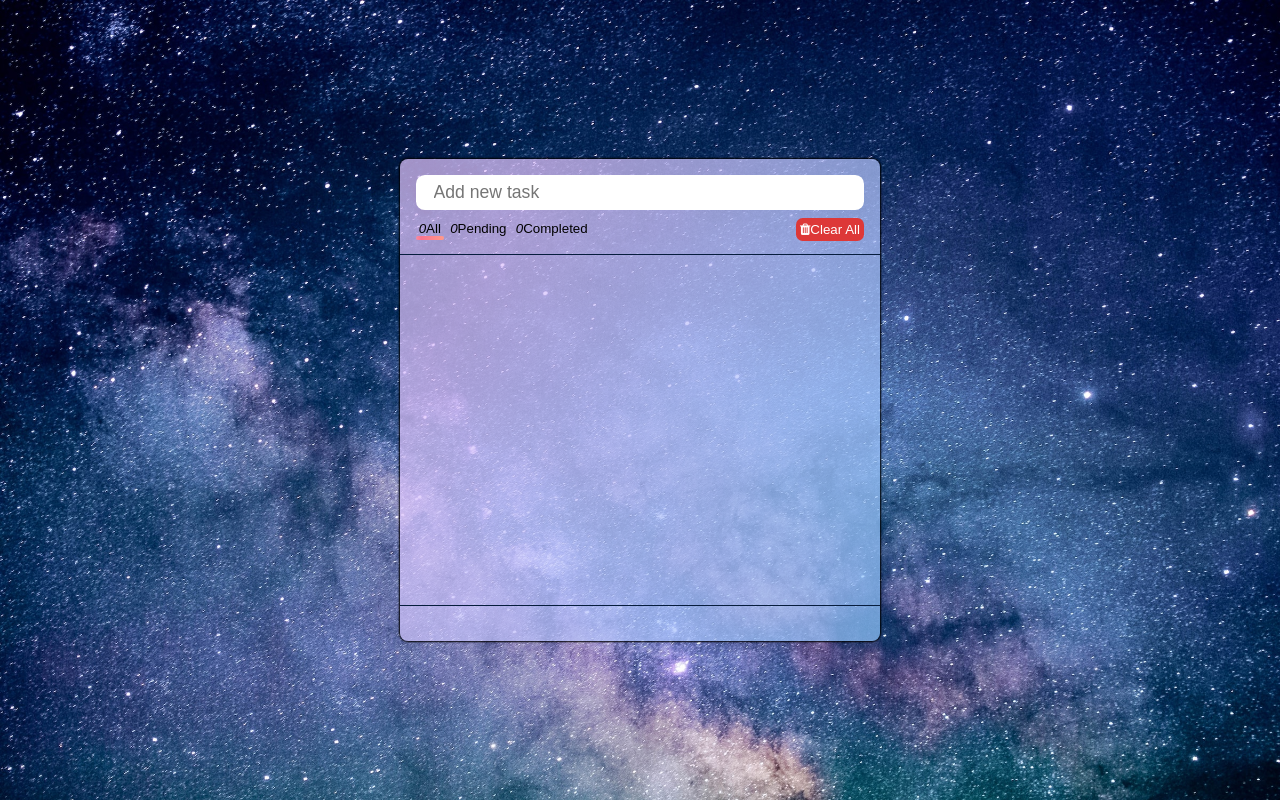
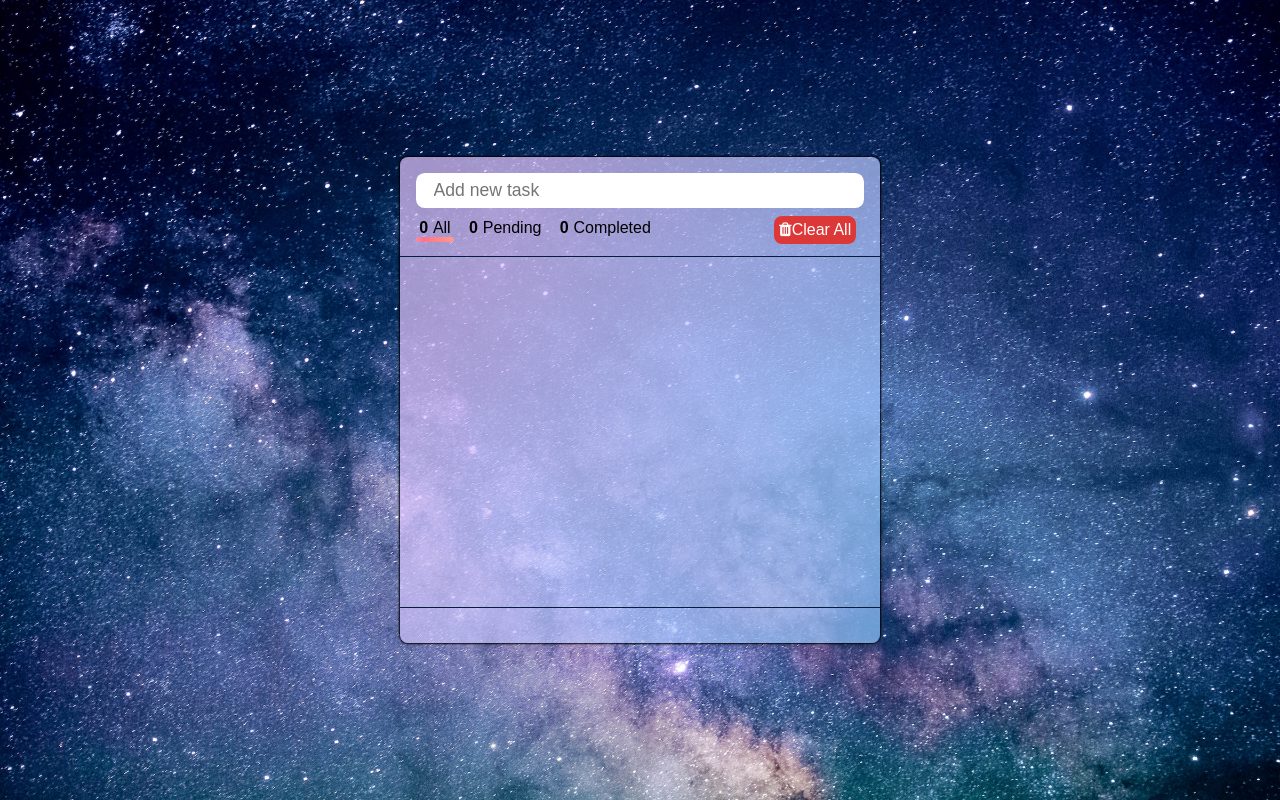
Before and after one commit to lz-coder/simple-todo, a plain HTML site: page index.html in a window 1280 px wide. Drawn offline with Linux system fonts and the light colour scheme.

Commit message:
add .button-counter class

```diff
--- a/css/index.css
+++ b/css/index.css
@@ -47,6 +47,10 @@ body {
     border: none;
     cursor: pointer;
     position: relative;
+    font-size: 1em;
+}
+.button:nth-child(even) {
+    margin: 0 0.5em;
 }
 
 @keyframes activeButton {
@@ -80,6 +84,13 @@ body {
     filter: brightness(150%);
     transform: scale(1.1);
     box-shadow: 0 0 2px 1px #000;
+}
+
+.button-counter {
+    font-size: 1em;
+    font-weight: bold;
+    font-style: normal;
+    margin-right: 0.3em;
 }
 
 .tasks-section {
```
